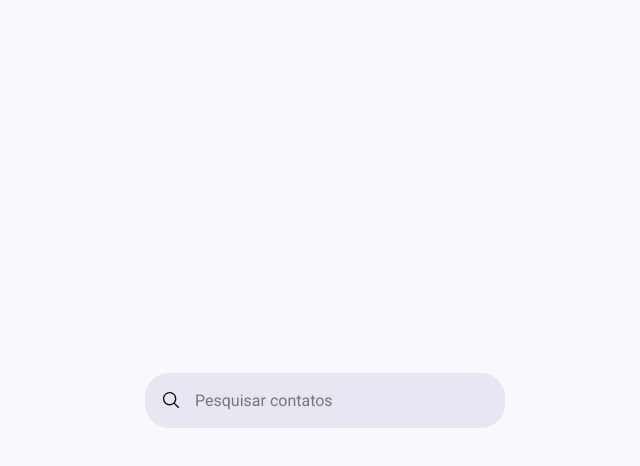
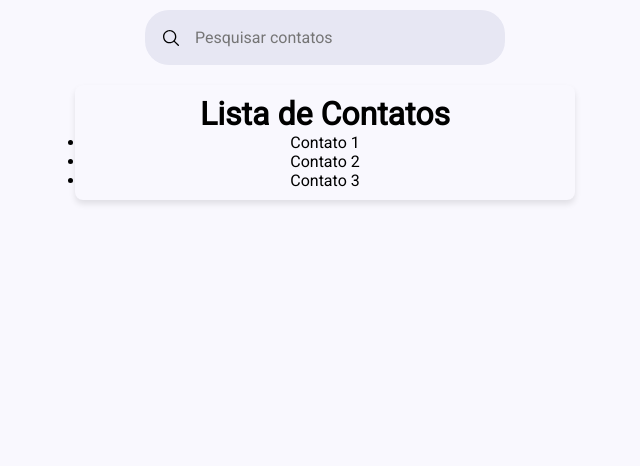
Before and after one commit to AsrielDreemurrGM/Contact_List, a React (Create React App) app: page / in a window 1280 px wide. Shown: the top 466 px of the page, without its empty margins (315-955 px from the left). Built offline with nearby package versions, Linux system fonts and the light colour scheme.

Commit message:
Reorganizado Containers
- Reorganizado Container Principal Para Criação da Lista de Contatos;
- Criado Container Para a Lista de Contatos;
- Iniciado Criação da Lista de Contatos;

```diff
--- a/src/App.tsx
+++ b/src/App.tsx
@@ -1,13 +1,15 @@
+import GlobalStyle, { MainContainer } from './styles';
 import SearchBar from './components/SearchBar';
-import GlobalStyle, { Container } from './styles';
+import ContactList from './containers/ContactList';
 
 function App() {
   return (
     <>
       <GlobalStyle />
-      <Container>
+      <MainContainer>
         <SearchBar />
-      </Container>
+        <ContactList />
+      </MainContainer>
     </>
   );
 }
--- /dev/null
+++ b/src/containers/ContactList/index.tsx
@@ -0,0 +1,14 @@
+import { ContactsContainer } from './styles';
+
+const ContactList = () => (
+  <ContactsContainer>
+    <h1>Lista de Contatos</h1>
+    <ul>
+      <li>Contato 1</li>
+      <li>Contato 2</li>
+      <li>Contato 3</li>
+    </ul>
+  </ContactsContainer>
+);
+
+export default ContactList;
--- /dev/null
+++ b/src/containers/ContactList/styles.ts
@@ -0,0 +1,11 @@
+import styled from 'styled-components';
+
+export const ContactsContainer = styled.div`
+  width: 90%;
+  max-width: 500px;
+  margin-top: 20px;
+  padding: 10px;
+  background-color: inherit;
+  border-radius: 8px;
+  box-shadow: 0px 4px 6px rgba(0, 0, 0, 0.1);
+`;
--- a/src/styles/index.ts
+++ b/src/styles/index.ts
@@ -10,12 +10,14 @@ export const GlobalStyle = createGlobalStyle`
 }
 `;
 
-export const Container = styled.div`
+export const MainContainer = styled.div`
   display: flex;
-  justify-content: center;
+  flex-direction: column;
   align-items: center;
   height: 100vh;
+  padding: 10px;
   background-color: #f9f8fe;
+  overflow-y: auto;
 `;
 
 export default GlobalStyle;
```
